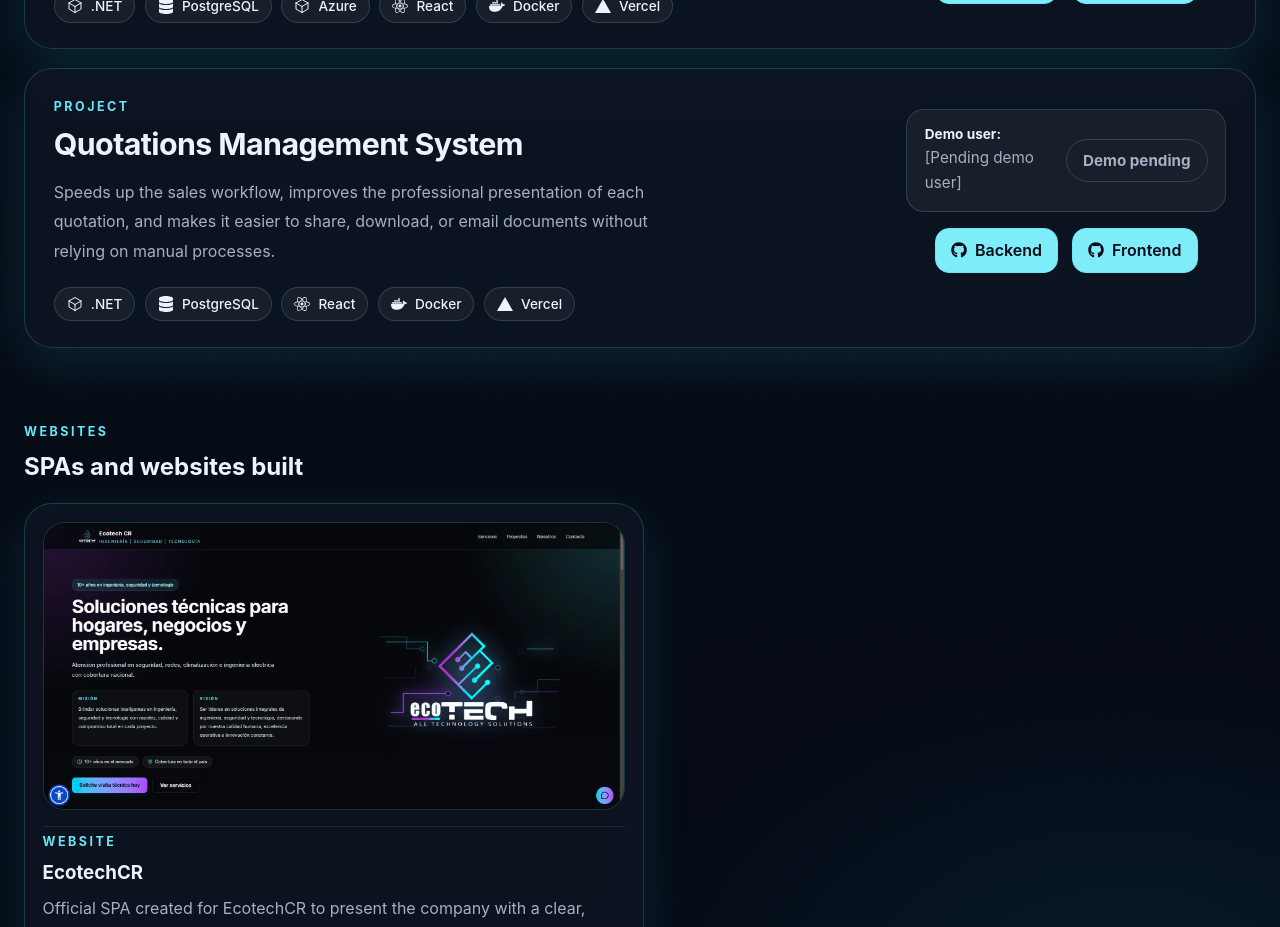
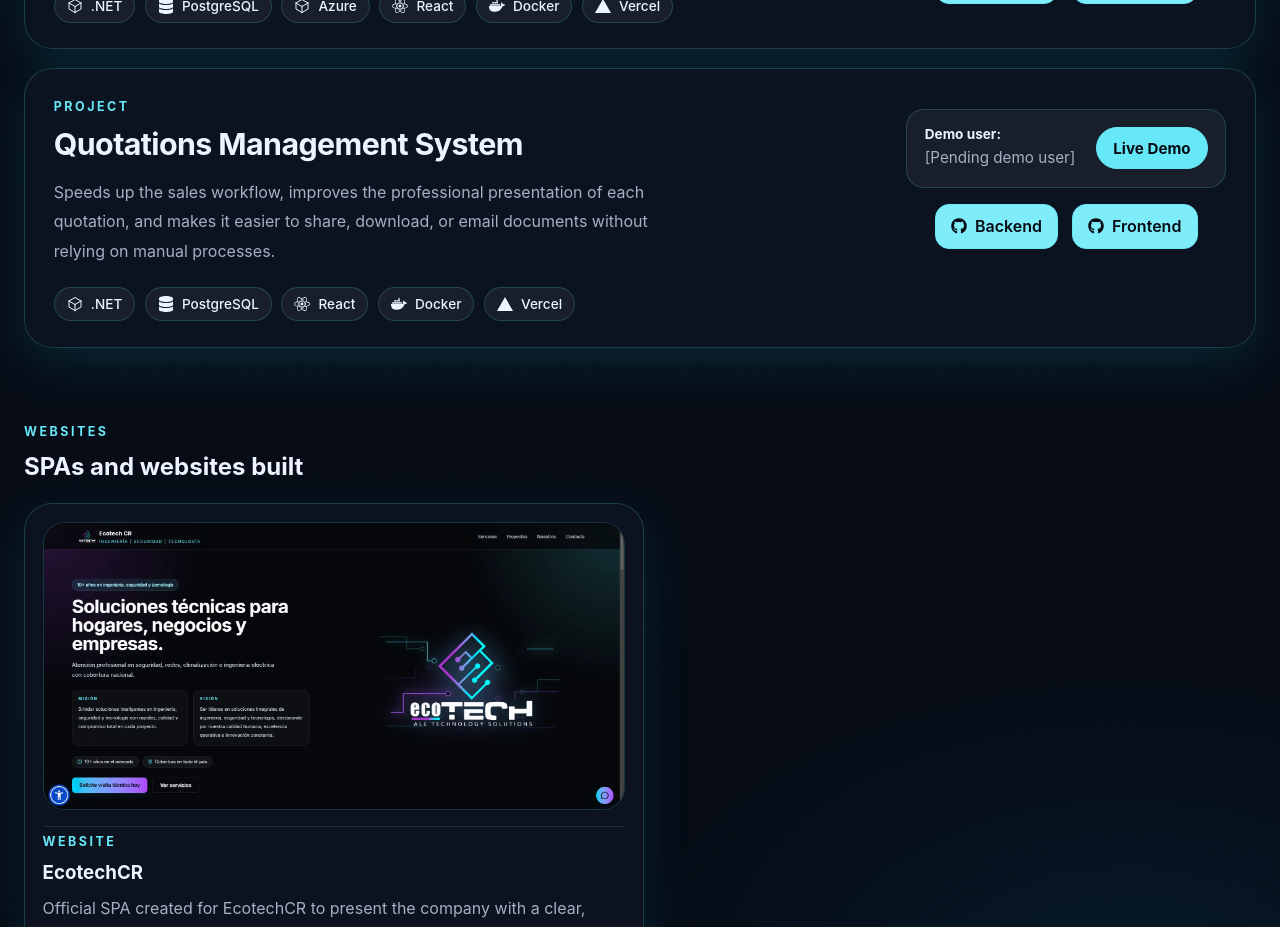
Before and after one commit to KeironClaudel/keiron-portfolio, a React (Vite) app: page / in a window 1280 px wide. Shown: the part 2480-3407 px from the top of the page. Built offline with nearby package versions, Linux system fonts and the light colour scheme.

Commit message:
fix: Improved UI for pending demo projects

```diff
--- a/src/i18n.js
+++ b/src/i18n.js
@@ -97,7 +97,6 @@
     projectDemo: "Demo",
     projectWebsite: "Sitio web",
     projectDemoPending: "Demo pendiente",
-    projectDemoUserPending: "[Pendiente agregar usuario de prueba]",
     demoAdmin: "Admin:",
     demoUser: "Usuario demo:",
     projectBackendStack: "Backend",
@@ -203,7 +202,6 @@
     projectDemo: "Live Demo",
     projectWebsite: "Website",
     projectDemoPending: "Demo pending",
-    projectDemoUserPending: "[Pending demo user]",
     demoAdmin: "Admin:",
     demoUser: "Demo user:",
     projectBackendStack: "Backend",
--- a/src/pages/Projects.jsx
+++ b/src/pages/Projects.jsx
@@ -41,9 +41,15 @@
                 )}
 
                 {techLine.length > 0 && (
-                  <div className="project-tech-inline" aria-label="Technologies used">
+                  <div
+                    className="project-tech-inline"
+                    aria-label="Technologies used"
+                  >
                     {techLine.map((tech, index) => (
-                      <div key={`${project.title}-tech-${index}`} className="tech-chip">
+                      <div
+                        key={`${project.title}-tech-${index}`}
+                        className="tech-chip"
+                      >
                         <span className="tech-icon">{tech.icon}</span>
                         <span>{tech.name}</span>
                       </div>
@@ -76,11 +82,8 @@
                         {liveLabel}
                       </a>
                     ) : (
-                      <span
-                        className="project-demo-button project-demo-button-disabled"
-                        aria-label={`${t.projectDemoPending} - ${project.title}`}
-                      >
-                        {t.projectDemoPending}
+                      <span className="project-demo-button disabled">
+                        {liveLabel}
                       </span>
                     )}
                   </div>
```
